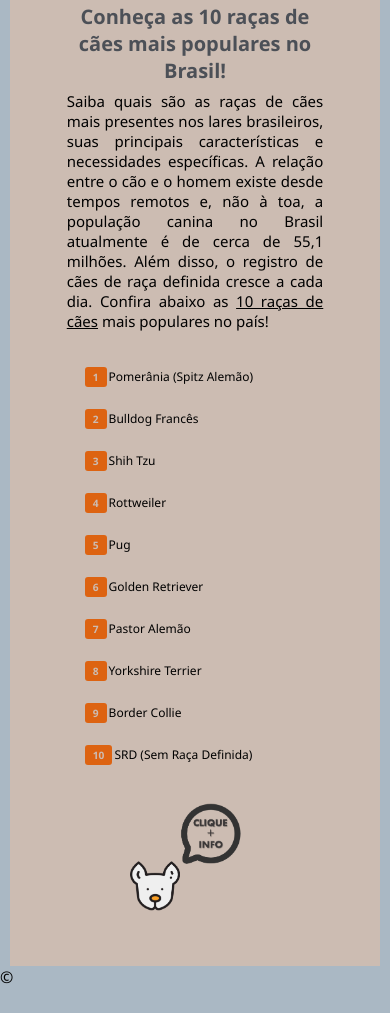
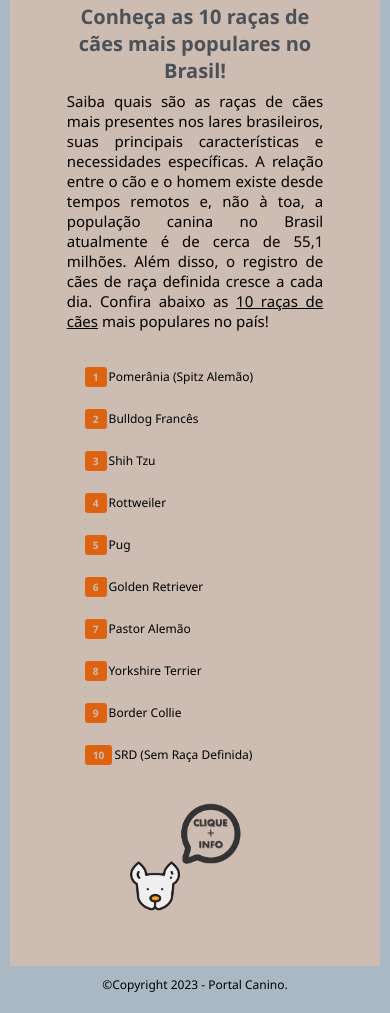
Before and after one commit to mtavidal/projeto-aula-html-gama, a plain HTML site: page index.html in a window 390 px wide. Shown: the part 191-1204 px from the top of the page. Before the commit the page ends 1179 px from the top, so only its background shows below. Drawn offline with Linux system fonts and the light colour scheme.

Commit message:
Atualiza footer e remove alert

```diff
--- a/estilos.css
+++ b/estilos.css
@@ -244,6 +244,13 @@ button:hover {
     background-color: #91867d;
 }
 
+footer{
+    padding-top: 15px;
+    text-align: center;
+    font-size: 12px;
+}
+
+
 @media only screen and (max-width:900px) {
     .listaCachorros {
         padding: 10px;
@@ -368,5 +375,9 @@ button:hover {
         padding: 5px;
 
     }
+    footer{
+        padding-top: 10px;
+        margin-bottom: 20px;
+    }
 
 }
--- a/index.html
+++ b/index.html
@@ -264,7 +264,7 @@
         </main>
 
         <footer role="contentinfo">
-            &copy;
+            &copy;Copyright 2023 - Portal Canino.
         </footer>
 
 
--- a/script.js
+++ b/script.js
@@ -1,4 +1,4 @@
-alert("Bem Vindo ao Portal Canino")
+// alert("Bem Vindo ao Portal Canino")
 
 function displayAbout(){
     var maisInfo = document.getElementById('maisinfo');
```
